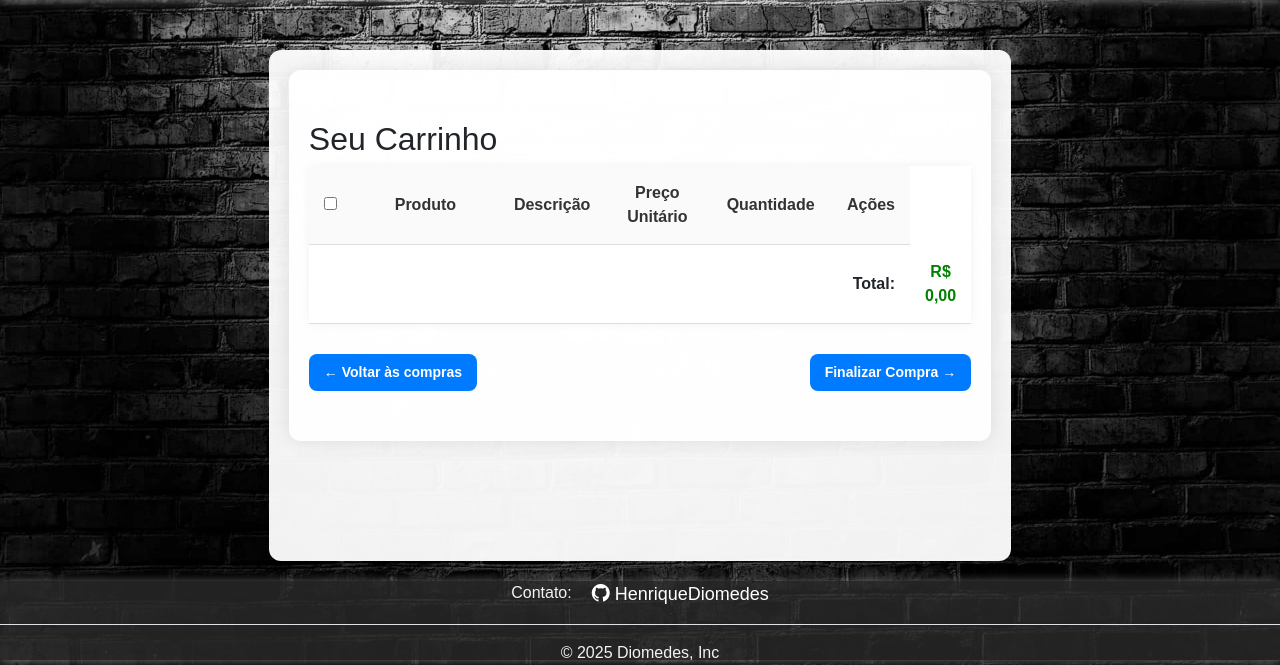
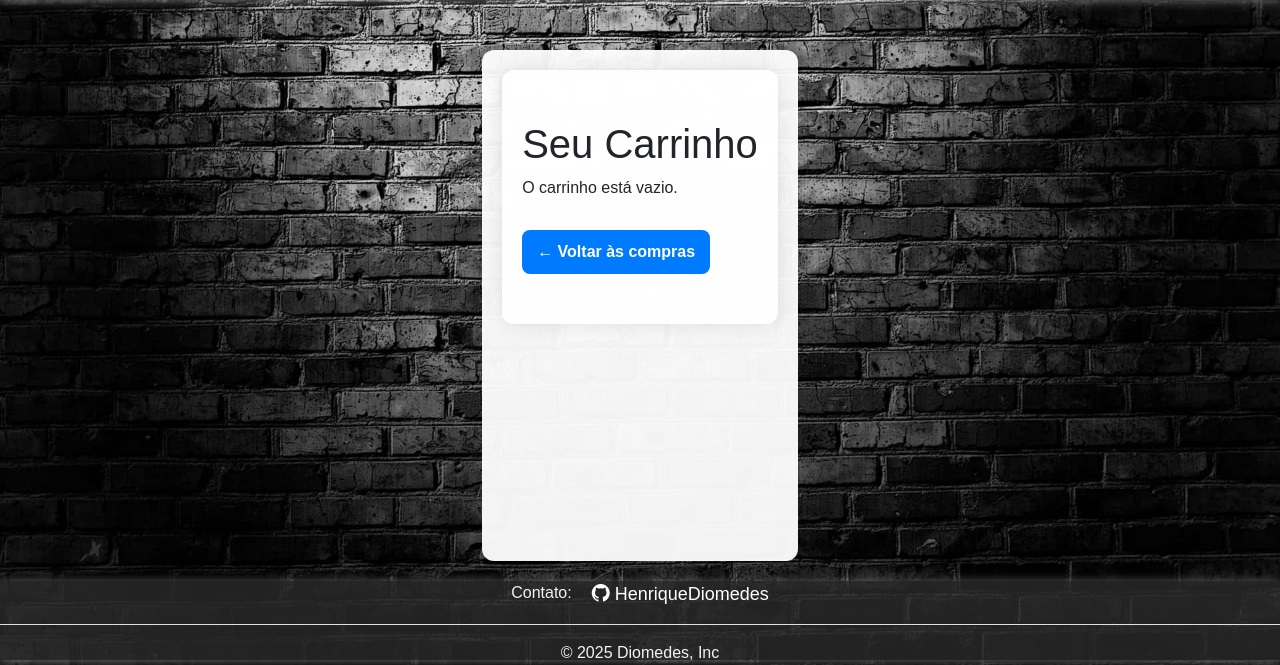
Before and after one commit to HenriqueDiomedes/Loja_Memes_e_Codigos, a Django app: page /carrinho/ in a window 1280 px wide. Shown: the part 140-805 px from the top of the page. Run offline with Django 5.2, Linux system fonts and the light colour scheme.

Commit message:
template carrinho
ajuste da expansividade do template de carrinho

```diff
--- a/ecommerce/templates/carrinho.html
+++ b/ecommerce/templates/carrinho.html
@@ -13,11 +13,6 @@
         margin: 0;
         padding-top: 50px;
         box-sizing: border-box;
-    }
-
-    header {
-        z-index: 1000;
-        position: relative;
     }
 
     main {
@@ -40,97 +35,40 @@
     .tabela-carrinho td {
         padding: 15px;
         border-bottom: 1px solid #ddd;
+        text-align: center;
         vertical-align: middle;
-        text-align: center;
     }
 
     .tabela-carrinho th {
         background-color: #fafafa;
+        font-weight: bold;
         color: #333;
-        font-weight: bold;
     }
 
-    /* Ajustando as colunas */
-    .tabela-carrinho thead th:nth-child(1),
-    .tabela-carrinho tbody td:nth-child(1),
-    .tabela-carrinho tfoot td:nth-child(1) {
-        width: 5%;
-    }
-
-    .tabela-carrinho thead th:nth-child(2),
-    .tabela-carrinho tbody td:nth-child(2),
-    .tabela-carrinho tfoot td:nth-child(2) {
-        width: 40%;
-    }
-
-    .tabela-carrinho thead th:nth-child(3),
-    .tabela-carrinho tbody td:nth-child(3),
-    .tabela-carrinho tfoot td:nth-child(3) {
-        width: 15%;
-    }
-
-    .tabela-carrinho thead th:nth-child(4),
-    .tabela-carrinho tbody td:nth-child(4),
-    .tabela-carrinho tfoot td:nth-child(4) {
-        width: 20%;
-    }
-
-    .tabela-carrinho thead th:nth-child(5),
-    .tabela-carrinho tbody td:nth-child(5),
-    .tabela-carrinho tfoot td:nth-child(5) {
-        width: 20%;
-    }
-
-    /* Ajuste no detalhe da imagem e nome do produto */
     .produto-info {
         display: flex;
         align-items: center;
         text-align: left;
-        height: 117.5px;
     }
 
     .produto-info img {
-        width: 80px;
-        height: 80px;
+        width: 70px;
+        height: 70px;
         object-fit: cover;
-        margin-right: 15px; /* Ajustei para melhorar o espaçamento */
-        border-radius: 4px;
+        border-radius: 5px;
+        margin-right: 10px;
     }
 
-    .produto-info .detalhes {
-        max-width: 300px;
-        margin-left: 10px;
+    .produto-info .nome {
+        font-weight: bold;
+        font-size: 15px;
+        color: #333;
     }
 
-    .produto-info .detalhes .nome {
-        font-weight: bold;
-        margin-bottom: 5px;
-    }
-
-    .produto-info .detalhes .variacao {
-        color: #888;
-        font-size: 14px;
-    }
-
-    /* Ajuste nos preços */
-    .preco-antigo {
-        text-decoration: line-through;
-        color: #aaa;
-        font-size: 14px;
-        display: block;
-    }
-
-    .preco-novo {
-        color: #d70000;
-        font-size: 16px;
-        font-weight: bold;
-    }
-
-    /* Ajuste na quantidade */
     .quantidade {
         display: flex;
+        align-items: center;
         justify-content: center;
-        align-items: center;
         gap: 5px;
     }
 
@@ -139,60 +77,47 @@
         height: 25px;
         background-color: white;
         border: 1px solid #ccc;
+        line-height: 25px;
+        font-weight: bold;
+        text-decoration: none;
+        color: black;
+        display: inline-block;
         text-align: center;
-        text-decoration: none;
-        line-height: 25px;
-        color: black;
-        font-weight: bold;
-        display: inline-block;
     }
 
     .quantidade input {
         width: 40px;
+        height: 25px;
         text-align: center;
         border: 1px solid #ccc;
-        height: 25px;
-    }
-
-    /* Ajuste no link "Remover" */
-    .acoes {
-        display: flex;
-        justify-content: center;
-        gap: 5px;
-        font-size: 14px;
-        text-align: center;
     }
 
     .acoes a {
         color: #d70000;
         text-decoration: none;
-        padding: 5px;
-        display: inline-block;
     }
 
     .acoes a:hover {
         text-decoration: underline;
     }
 
-    /* Ajustando o tamanho dos botões */
     .botoes-carrinho {
         margin-top: 30px;
         display: flex;
         justify-content: space-between;
         gap: 10px;
+        flex-wrap: wrap;
     }
 
     .botao-voltar,
     .botao-finalizar {
-        padding: 8px 15px;  /* Ajuste no tamanho do botão */
+        padding: 10px 15px;
         background-color: #007bff;
         color: white;
         border-radius: 8px;
         text-decoration: none;
         font-weight: bold;
         transition: background-color 0.3s ease;
-        text-align: center;
-        font-size: 14px;  /* Ajuste no tamanho da fonte */
     }
 
     .botao-voltar:hover,
@@ -200,107 +125,94 @@
         background-color: #0056b3;
     }
 
-    @media (max-width: 767px) {
-        main {
-            padding: 30px 10px;
+    /* Lista responsiva no mobile */
+    .carrinho-lista {
+        display: none;
     }
 
-        .tabela-carrinho th,
-        .tabela-carrinho td {
-            font-size: 13px;
-            padding: 8px;
+    @media (max-width: 768px) {
+        .tabela-carrinho {
+            display: none;
         }
 
-        .produto-info {
-            display: flex;
-            align-items: center;
-            text-align: left;
-            gap: 15px;
-            min-height: 100px;
-            overflow: hidden;
+        .carrinho-lista {
+            display: block;
         }
 
-        .produto-info img {
-            width: 80px;
-            height: 80px;
-            object-fit: cover;
-            border-radius: 4px;
-            flex-shrink: 0;
+        .carrinho-item {
+            border: 1px solid #ddd;
+            border-radius: 10px;
+            padding: 15px;
+            margin-bottom: 15px;
+            background-color: white;
+            box-shadow: 0 0 5px rgba(0, 0, 0, 0.05);
         }
 
-        .produto-info .detalhes {
-            flex: 1;
-            min-width: 0;
-            overflow: hidden;
-            text-overflow: ellipsis;
-            white-space: nowrap;
+        .carrinho-item img {
+            width: 100%;
+            max-height: 180px;
+            object-fit: contain;
+            object-position: center;
+            border-radius: 8px;
+            margin-bottom: 10px;
         }
 
-        .quantidade {
-            flex-direction: row;
+
+        .carrinho-item h3 {
+            margin: 5px 0;
+            font-size: 18px;
+            color: #333;
         }
 
-        .quantidade a {
-            width: 22px;
-            height: 22px;
-            font-size: 13px;
-            line-height: 22px;
+        .carrinho-item p {
+            margin: 5px 0;
+            font-size: 14px;
         }
 
-        .quantidade input {
-            width: 30px;
-            font-size: 13px;
+        .carrinho-item .quantidade {
+            justify-content: flex-start;
+            margin: 8px 0;
         }
 
-        .botoes-carrinho {
-            flex-direction: column;
-            gap: 15px;
-        }
-
-        .botao-voltar,
-        .botao-finalizar {
-            width: 100%;
-            font-size: 14px;
+        .carrinho-item .acoes {
+            margin-top: 10px;
         }
     }
 </style>
 {% endblock %}
 
 {% block content %}
-<main>
-    <h2>Seu Carrinho</h2>
+<main class="carrinho-container">
+    <h1>Seu Carrinho</h1>
 
+    {% if produtos %}
+    <!-- TABELA PARA DESKTOP -->
     <table class="tabela-carrinho">
         <thead>
             <tr>
-                <th><input type="checkbox" /></th>
                 <th>Produto</th>
                 <th>Descrição</th>
+                <th>Quantidade</th>
                 <th>Preço Unitário</th>
-                <th>Quantidade</th>
+                <th>Total</th>
                 <th>Ações</th>
             </tr>
         </thead>
         <tbody>
             {% for produto in produtos %}
             <tr>
-                <td><input type="checkbox" /></td>
                 <td class="produto-info">
                     <img src="{{ produto.imagem1 }}" alt="Imagem do Produto">
+                    <div class="nome">{{ produto.nome }}</div>
                 </td>
-                <td class="detalhes">
-                    <span class="nome">{{ produto.nome }}</span>
-                </td>
-
-                <td>
-                    <span class="preco-novo">R$ {{ produto.preco }}</span>
-                </td>
+                <td>{{ produto.descricao }}</td>
                 <td class="quantidade">
                     <a href="{% url 'diminuir_quantidade' produto.id %}">−</a>
                     <input type="text" value="{{ produto.quantidade }}" readonly />
                     <a href="{% url 'aumentar_quantidade' produto.id %}">+</a>
                 </td>
-
+                <td>R$ {{ produto.preco|floatformat:2 }}</td>
+                <td>R$ {{ produto.total|floatformat:2 }}</td>
                 <td class="acoes">
                     <a href="{% url 'remover_do_carrinho' produto.id %}">Remover</a>
                 </td>
@@ -309,17 +221,44 @@
         </tbody>
         <tfoot>
             <tr>
-                <td colspan="6" style="text-align: right; font-weight: bold;">Total:</td>
-                <td style="font-weight: bold; color: green;">
-                    R$ {{ total_geral|floatformat:2 }}
-                </td>
+                <td colspan="4"><strong>Total Geral:</strong></td>
+                <td colspan="2"><strong>R$ {{ total_geral|floatformat:2 }}</strong></td>
             </tr>
         </tfoot>
     </table>
 
+    <!-- LISTA PARA MOBILE -->
+    <div class="carrinho-lista">
+        {% for produto in produtos %}
+        <div class="carrinho-item">
+            <img src="{{ produto.imagem1 }}" alt="Imagem do Produto">
+            <h3>{{ produto.nome }}</h3>
+            <p>{{ produto.descricao }}</p>
+            <p><strong>Preço Unitário:</strong> R$ {{ produto.preco|floatformat:2 }}</p>
+            <p><strong>Total:</strong> R$ {{ produto.total|floatformat:2 }}</p>
+            <div class="quantidade">
+                <a href="{% url 'diminuir_quantidade' produto.id %}">−</a>
+                <input type="text" value="{{ produto.quantidade }}" readonly />
+                <a href="{% url 'aumentar_quantidade' produto.id %}">+</a>
+            </div>
+            <div class="acoes">
+                <a href="{% url 'remover_do_carrinho' produto.id %}">Remover</a>
+            </div>
+        </div>
+        {% endfor %}
+        <div style="text-align: right;">
+            <strong>Total Geral: R$ {{ total_geral|floatformat:2 }}</strong>
+        </div>
+    </div>
+    {% else %}
+    <p>O carrinho está vazio.</p>
+    {% endif %}
+
     <div class="botoes-carrinho">
         <a href="{% url 'lista_produtos' %}" class="botao-voltar">← Voltar às compras</a>
+        {% if produtos %}
         <a href="{% url 'finalizar_compra' %}" class="botao-finalizar">Finalizar Compra →</a>
+        {% endif %}
     </div>
 </main>
 {% endblock %}
--- a/ecommerce/views.py
+++ b/ecommerce/views.py
@@ -377,19 +377,22 @@
     for produto_id, item in carrinho.items():
         try:
             produto = Produto.objects.get(id=produto_id)
-            quantidade = item['quantidade']
-            subtotal = produto.preco * quantidade
-            total_geral += subtotal
+            quantidade = item.get('quantidade', 1)
+            total = produto.preco * quantidade
+
             produtos.append({
                 'id': produto.id,
                 'nome': produto.nome,
+                'descricao': produto.descricao,
+                'imagem1': produto.imagem1.url if produto.imagem1 else '',
                 'preco': produto.preco,
-                'imagem1': produto.imagem1.url if produto.imagem1 else '',
                 'quantidade': quantidade,
-                'subtotal': subtotal,
+                'total': total
             })
+
+            total_geral += total
         except Produto.DoesNotExist:
-            pass  # Produto foi deletado, ignora
+            pass
 
     return render(request, 'carrinho.html', {
         'produtos': produtos,
```
Lines whose indentation alone changed are shown as unchanged.
